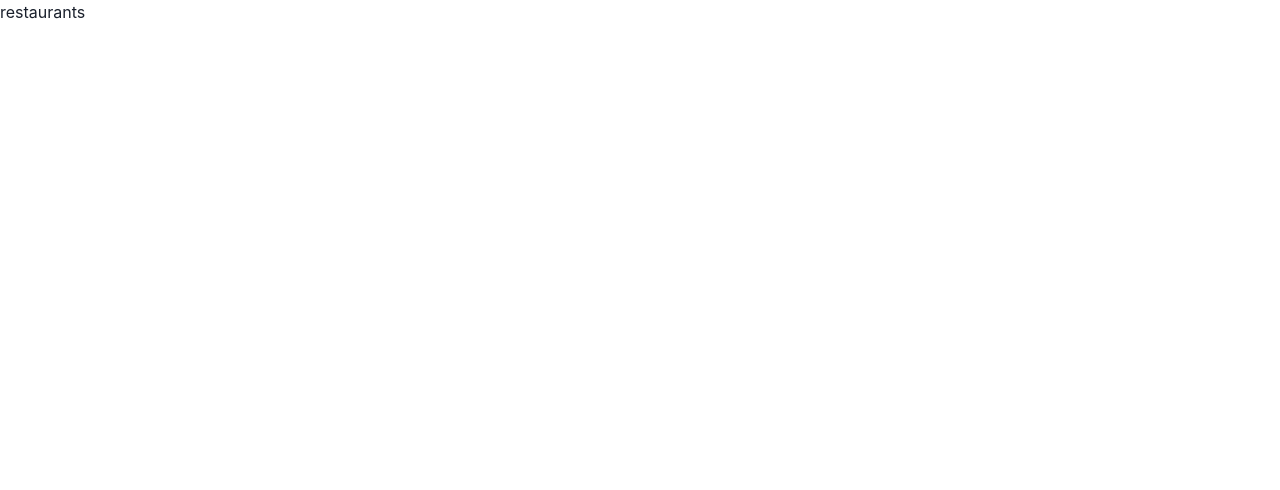
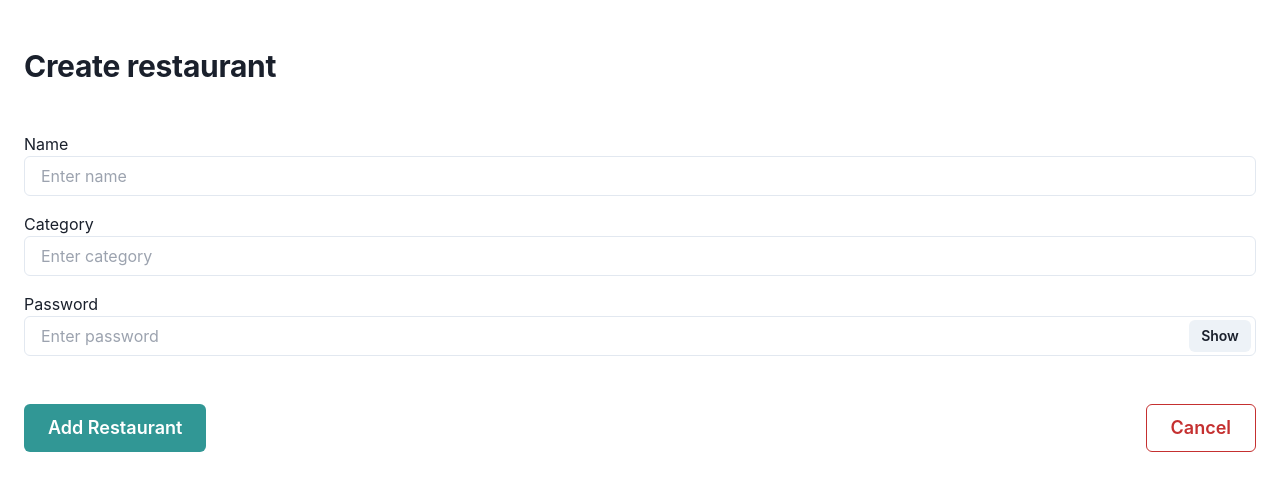
Before and after one commit to Doud75/food-court, a React (Create React App) app in the folder client/: page /CreateRestaurant in a window 1280 px wide. Shown: the top 490 px of the page. Built offline with nearby package versions, Linux system fonts and the light colour scheme.

Commit message:
feat(add-restaurant): setup front create restaurant + fix postFetch

```diff
--- a/client/src/App.js
+++ b/client/src/App.js
@@ -5,6 +5,9 @@ import Restaurants from "./pages/Restaurants";
 import Menus from "./pages/Menus";
 import Orders from "./pages/Orders";
 import Connexion from "./pages/Connexion";
+import Admin from "./pages/Admin";
+import CreateRestaurant from "./pages/CreateRestaurant";
+
 import "./index.css";
 
 function App() {
@@ -19,6 +22,8 @@ function App() {
             <Route path="/Restaurants/Menus" element={<Menus />} />
             <Route path="/Orders" element={<Orders />} />
             <Route path="/Connexion" element={<Connexion />} />
+            <Route path="/Admin" element={<Admin />} />
+            <Route path="/CreateRestaurant" element={<CreateRestaurant />} />
           </Routes>
         </BrowserRouter>
       </ChakraProvider>
--- /dev/null
+++ b/client/src/pages/Admin.js
@@ -0,0 +1,24 @@
+import React from "react";
+import { Button } from "@chakra-ui/react";
+import { useNavigate } from "react-router-dom";
+
+export default function Admin() {
+  const navigate = useNavigate();
+
+  const handleAddRestaurantClick = () => {
+    navigate("/CreateRestaurant");
+  };
+
+  return (
+    <div>
+      <Button
+        variant="solid"
+        colorScheme="teal"
+        size="lg"
+        onClick={handleAddRestaurantClick}
+      >
+        Add Restaurant
+      </Button>
+    </div>
+  );
+}
--- /dev/null
+++ b/client/src/pages/CreateRestaurant.js
@@ -0,0 +1,100 @@
+import React from "react";
+import { Input, InputRightElement, InputGroup, Button } from "@chakra-ui/react";
+import { postFetch } from "../utils/postFetch";
+
+export default function CreateRestaurant() {
+  const [show, setShow] = React.useState(false);
+  const [restaurantData, setRestaurantData] = React.useState({
+    name: "",
+    category: "",
+    password: "",
+  });
+
+  const handleClick = () => setShow(!show);
+
+  const handleInputChange = (e) => {
+    const { name, value } = e.target;
+    setRestaurantData((prevData) => ({ ...prevData, [name]: value }));
+  };
+
+  const handleAddRestaurantClick = async () => {
+    try {
+      await postFetch("/insert-restaurant", restaurantData);
+      console.log("Restaurant added successfully!");
+
+      // Reset the form after adding the restaurant
+      // setRestaurantData({
+      //   name: "",
+      //   category: "",
+      //   password: "",
+      // });
+    } catch (error) {
+      console.error("Error adding restaurant:", error);
+    }
+  };
+
+  return (
+    <div className="flex flex-col m-6 mt-12">
+      <h1 className="text-xl">Create restaurant</h1>
+      <div className="mt-12 flex flex-col gap-4">
+        <div>
+          <span>Name</span>
+          <Input
+            variant="outline"
+            placeholder="Enter name"
+            name="name"
+            value={restaurantData.name}
+            onChange={handleInputChange}
+          />
+        </div>
+        <div>
+          <span>Category</span>
+          <Input
+            variant="outline"
+            placeholder="Enter category"
+            name="category"
+            value={restaurantData.category}
+            onChange={handleInputChange}
+          />
+        </div>
+        <div>
+          <span>Password</span>
+          <InputGroup>
+            <Input
+              type={show ? "text" : "password"}
+              placeholder="Enter password"
+              name="password"
+              value={restaurantData.password}
+              onChange={handleInputChange}
+            />
+            <InputRightElement width="4.5rem">
+              <Button size="sm" onClick={handleClick}>
+                {show ? "Hide" : "Show"}
+              </Button>
+            </InputRightElement>
+          </InputGroup>
+        </div>
+      </div>
+      <div className="flex justify-between mt-12">
+        <Button
+          variant="solid"
+          colorScheme="teal"
+          size="lg"
+          onClick={handleAddRestaurantClick}
+        >
+          Add Restaurant
+        </Button>
+        <Button
+          variant="outline"
+          colorScheme="red"
+          size="lg"
+          onClick={() =>
+            setRestaurantData({ name: "", category: "", password: "" })
+          }
+        >
+          Cancel
+        </Button>
+      </div>
+    </div>
+  );
+}
--- a/client/src/utils/postFetch.js
+++ b/client/src/utils/postFetch.js
@@ -4,9 +4,15 @@ export async function postFetch(url, data) {
       method: "POST",
       body: JSON.stringify(data),
     });
+
+    if (!response.ok) {
+      throw new Error(`HTTP error! Status: ${response.status}`);
+    }
+
     const json = await response.json();
-    return true;
+    return json;
   } catch (error) {
-    return false;
+    console.error("Error during POST request:", error);
+    throw error;
   }
 }
```
